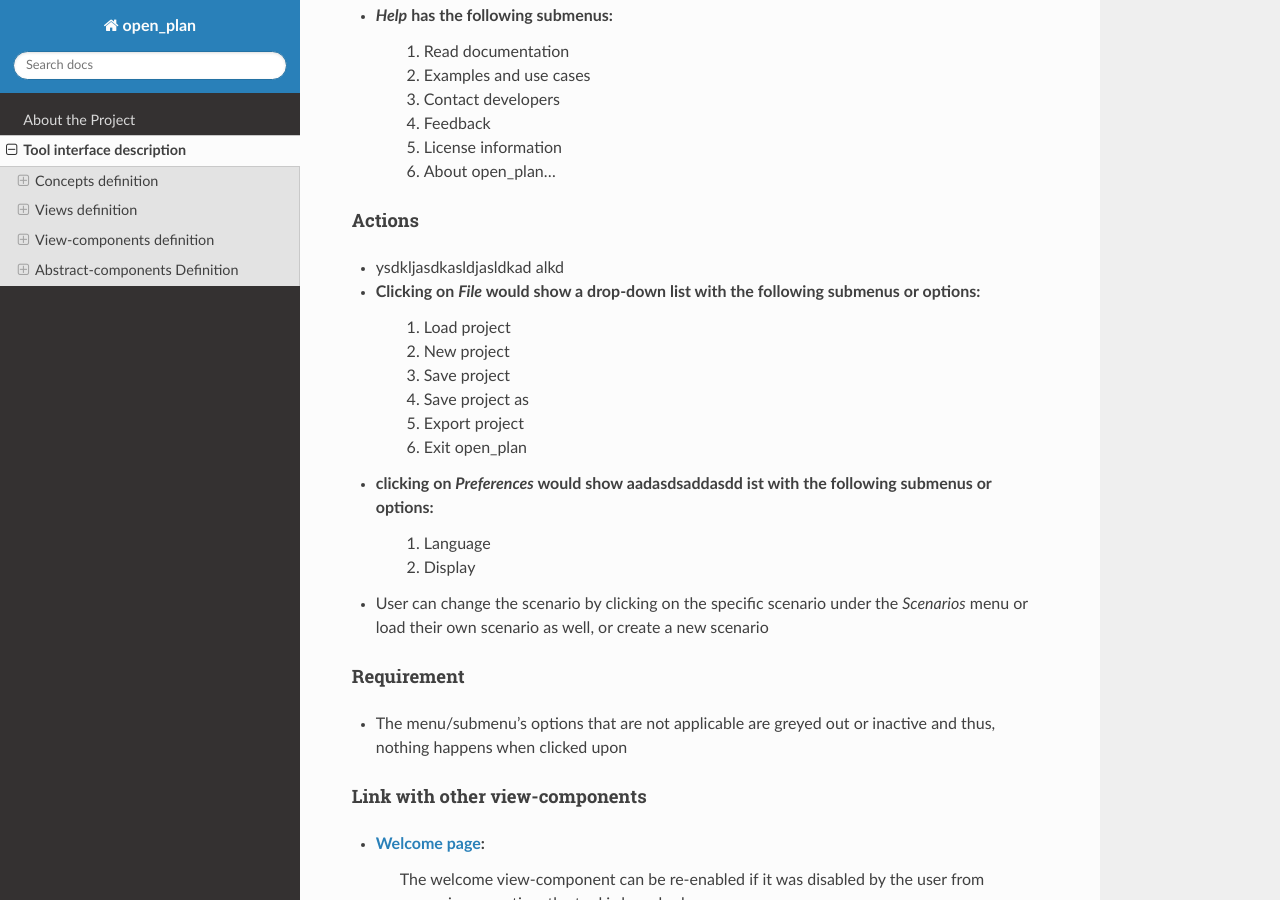
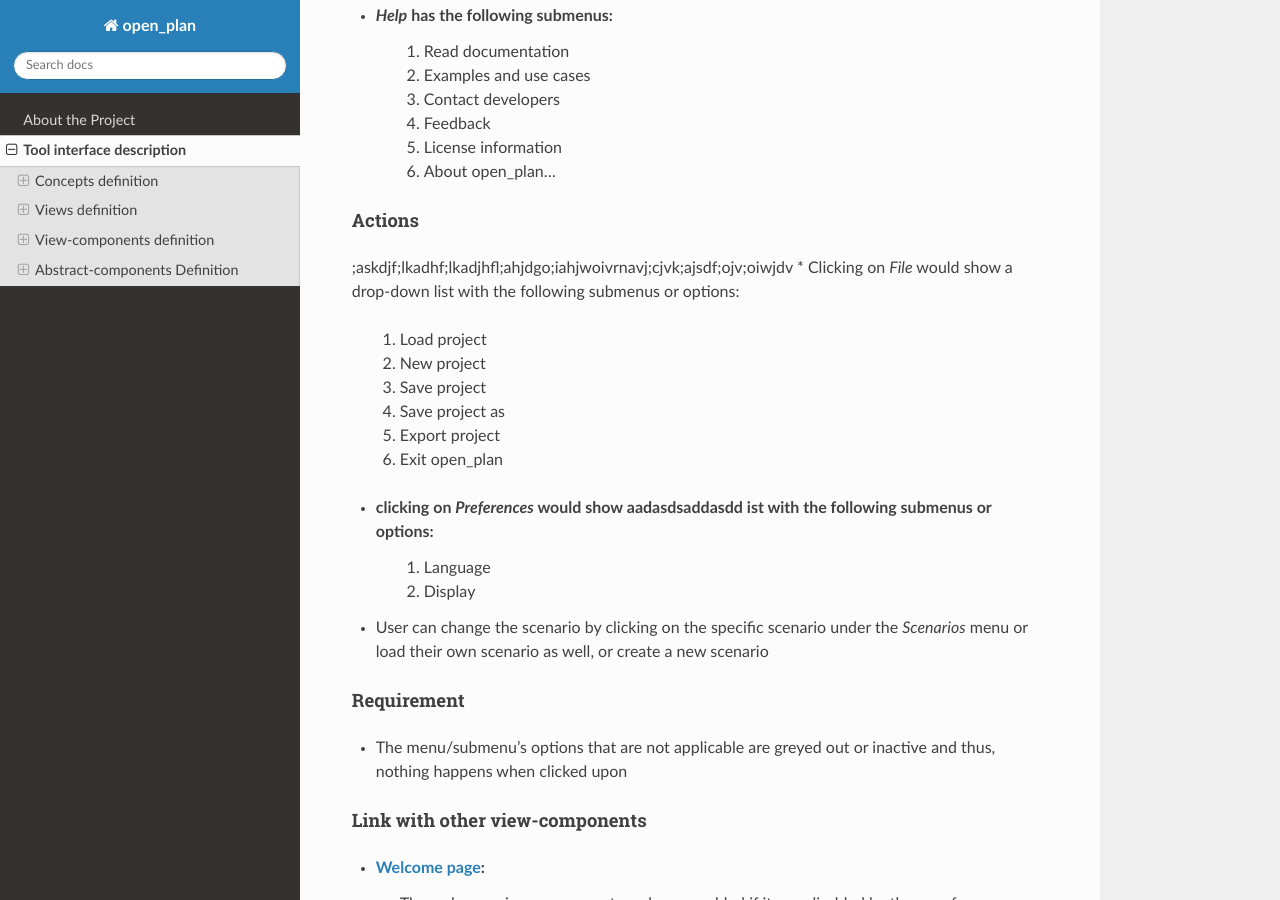
Before and after one commit to rl-institut/open_plan, a Sphinx documentation site: the page built from docs/tool_interface.rst, in a window 1280 px wide and 900 px high, scrolled down 7722 px. Built offline with Sphinx 7.4.7 and the Read the Docs theme 2.0.0, drawn with Linux system fonts in a browser that asks for light colours; formulas are drawn with MathJax 3.

Commit message:
Update docs/view_components/menu_bar.rst
Great insight from @FHell

```diff
--- a/docs/view_components/menu_bar.rst
+++ b/docs/view_components/menu_bar.rst
@@ -38,7 +38,7 @@
 Actions
 ^^^^^^^
 
-* ysdkljasdkasldjasldkad alkd
+;askdjf;lkadhf;lkadjhfl;ahjdgo;iahjwoivrnavj;cjvk;ajsdf;ojv;oiwjdv
 * Clicking on *File* would show a drop-down list with the following submenus or options:
     I. Load project
     II. New project
```
